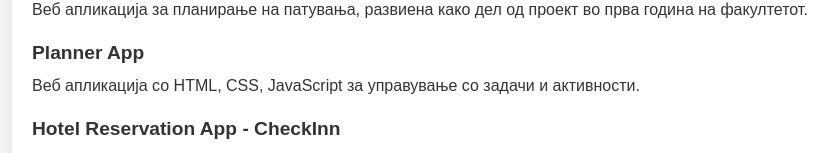
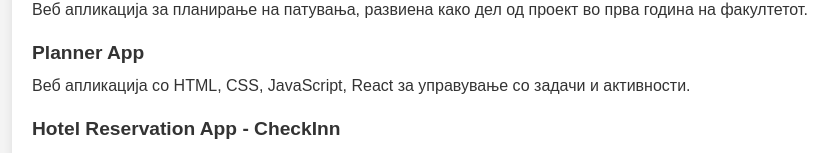
Before and after one commit to anjastev/CV, a React (Create React App) app in the folder my-cv-app/: page / in a window 1280 px wide. Shown: the part 1889-2042 px from the top of the page, without its empty margins (208-1046 px from the left). Built offline with nearby package versions, Linux system fonts and the light colour scheme.

Commit message:
Final Version

```diff
--- a/my-cv-app/src/App.js
+++ b/my-cv-app/src/App.js
@@ -118,7 +118,7 @@
                 </div>
                 <div className="project-item">
                     <h3>Planner App</h3>
-                    <p>Веб апликација со HTML, CSS, JavaScript за управување со задачи и активности.</p>
+                    <p>Веб апликација со HTML, CSS, JavaScript, React за управување со задачи и активности.</p>
                 </div>
                 <div className="project-item">
                     <h3>Hotel Reservation App - CheckInn</h3>
```
